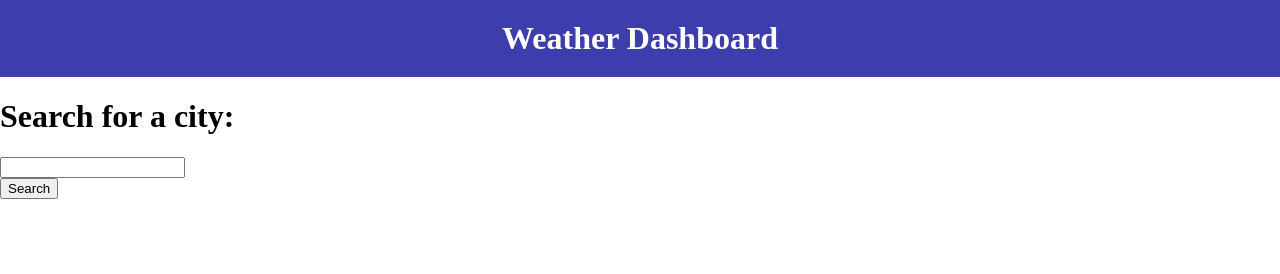
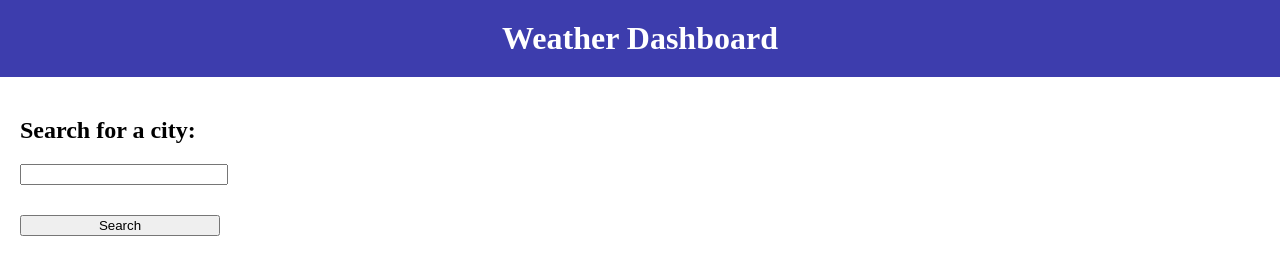
Before and after one commit to jameswhatcott/weather-app, a plain HTML site: page index.html in a window 1280 px wide. Drawn offline with Linux system fonts and the light colour scheme.

Commit message:
adjusted the search box

```diff
--- a/Assets/css/style.css
+++ b/Assets/css/style.css
@@ -1,12 +1,29 @@
-#title {
+h1 {
     text-align: center;
     color:white;
     background-color: rgb(61, 61, 173);
     margin: 0;
     padding: 20px;
-    font-family:
 }
 
 body {
     margin: 0;
 }
+
+
+#button {
+    margin-top: 30px;
+    width: 200px;
+
+}
+
+#search {
+    width: 200px;
+}
+
+
+#city-search {
+    float: left;
+    align-items: center;
+    padding: 20px
+}
--- a/index.html
+++ b/index.html
@@ -7,13 +7,21 @@
     <link rel="stylesheet" href="./Assets/css/style.css"/>
 </head>
 <body>
-    <h1 id="title">Weather Dashboard</h1>
-    <h1>Search for a city:</h1>
-    <form>
-        <input type="text"/>
+    <h1>Weather Dashboard</h1>
+    <div id="city-search">
+        <h2>Search for a city:</h2>
+        <form>
+        <input id="search" type="text"/>
         <br>
-        <input type="submit" value="Search"/>
-    </form>
+        <input id="button" type="submit" value="Search"/>
+        </form>
+    </div>
+    <div id="history">
+
+    </div>
+    <div id="daily weather">
+
+    </div>
     <script src="./Assets/js/script.js"
 </body>
 </html>
```
